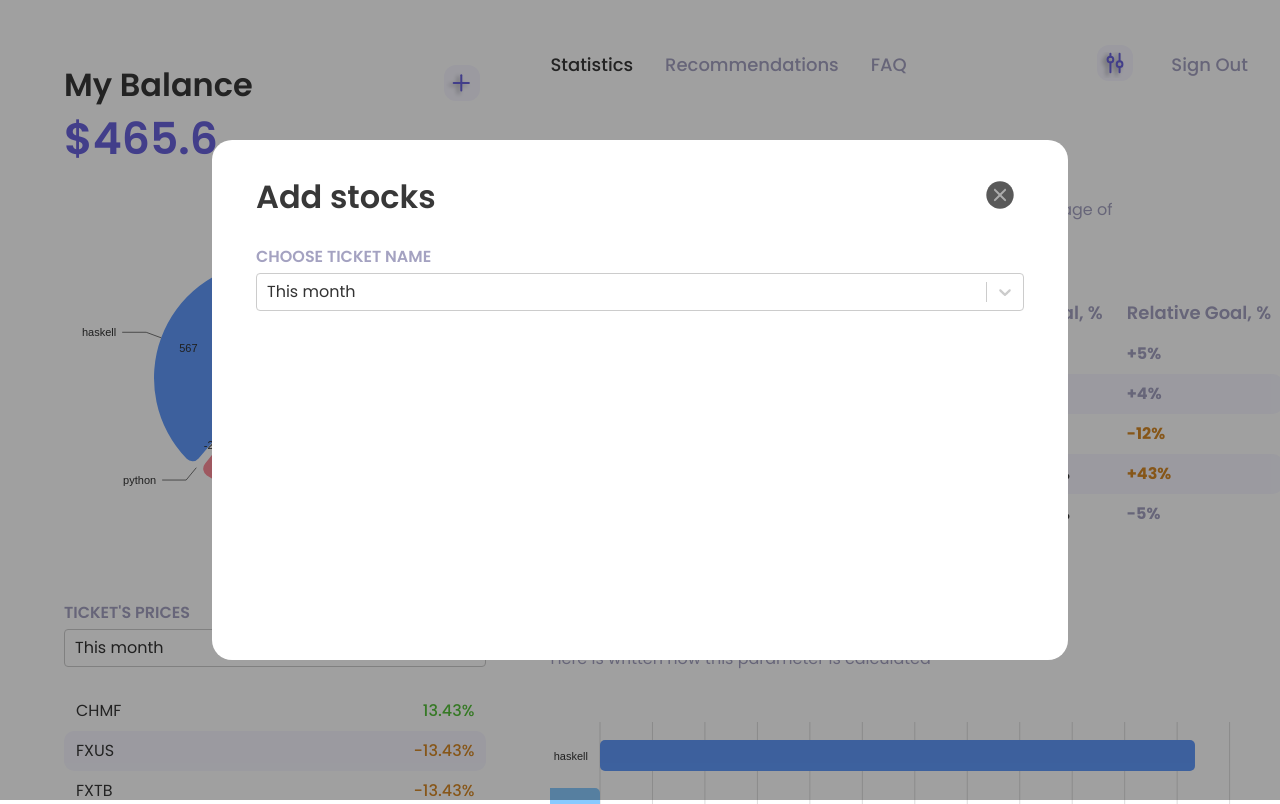
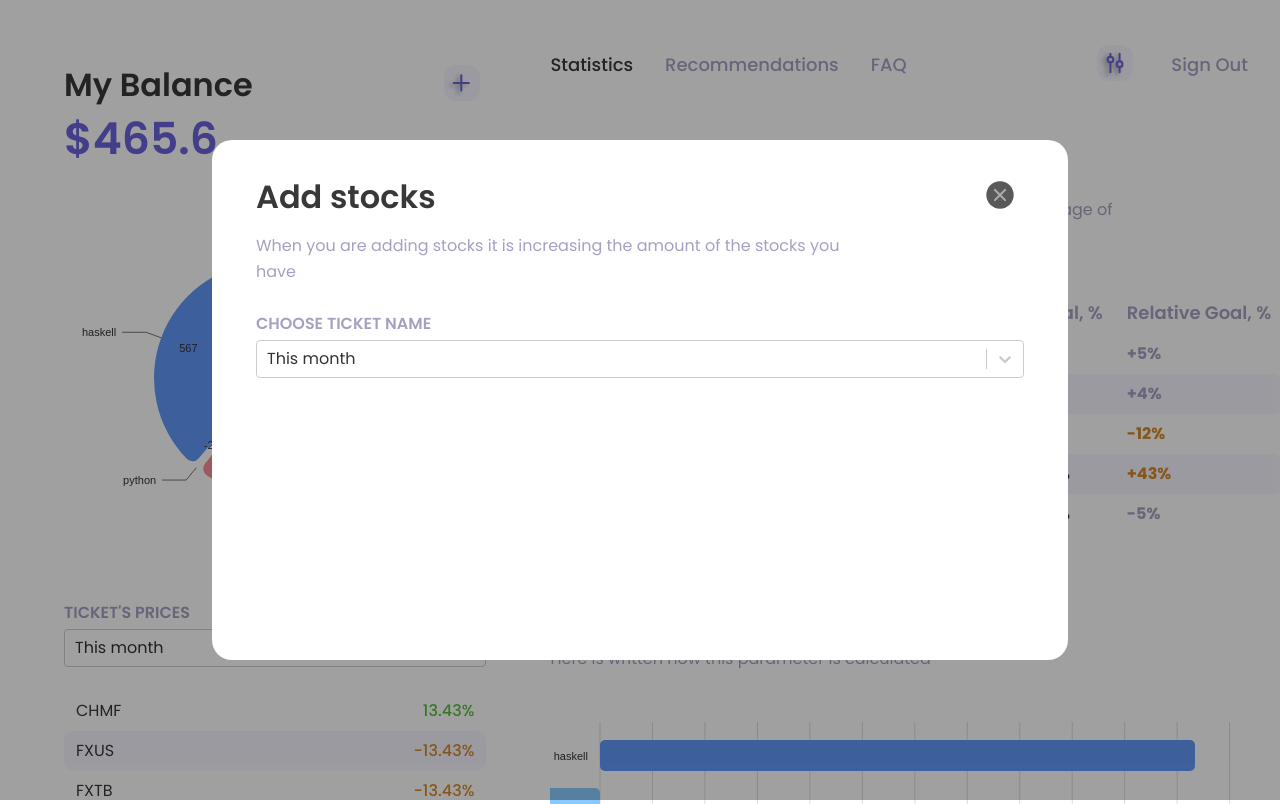
Before and after one commit to bacebu4/investing, a React (Create React App) app in the folder web/: page / in a window 1280 px wide. Both pictures are taken after a click on the button 462 px from the left and 84 px from the top of the page. Built offline with nearby package versions, Linux system fonts and the light colour scheme.

Commit message:
layout: added explanation to the modal when adding stocks

```diff
--- a/web/src/containers/MyBalance.tsx
+++ b/web/src/containers/MyBalance.tsx
@@ -11,6 +11,7 @@ import Select from "react-select";
 import Modal from "react-modal";
 import { CloseButton } from "../components/CloseButton";
 import { GrayUppercaseText } from "../components/GrayUppercaseText";
+import { ExplanationText } from "../components/ExplanationText";
 
 const BalanceAmount = styled.h1<{ mt?: string }>`
   font-size: 2.75rem;
@@ -58,6 +59,11 @@ export const MyBalance: React.FC = () => {
           <Title>Add stocks</Title>
           <CloseButton onClick={() => setModalIsOpen(false)} />
         </FlexBox>
+
+        <ExplanationText mt="16px">
+          When you are adding stocks it is increasing the amount of the stocks
+          you have
+        </ExplanationText>
 
         <GrayUppercaseText mt="32px" mb="8px">
           Choose ticket name
```
